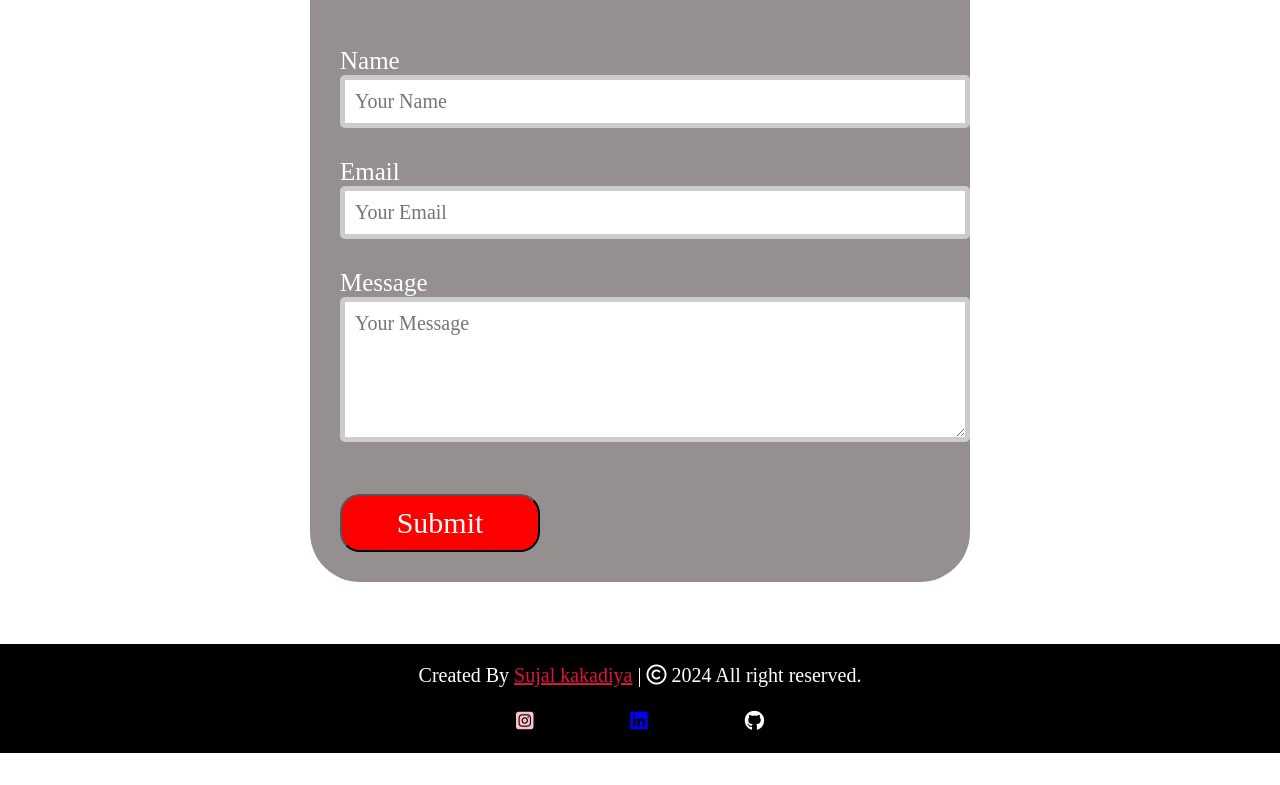
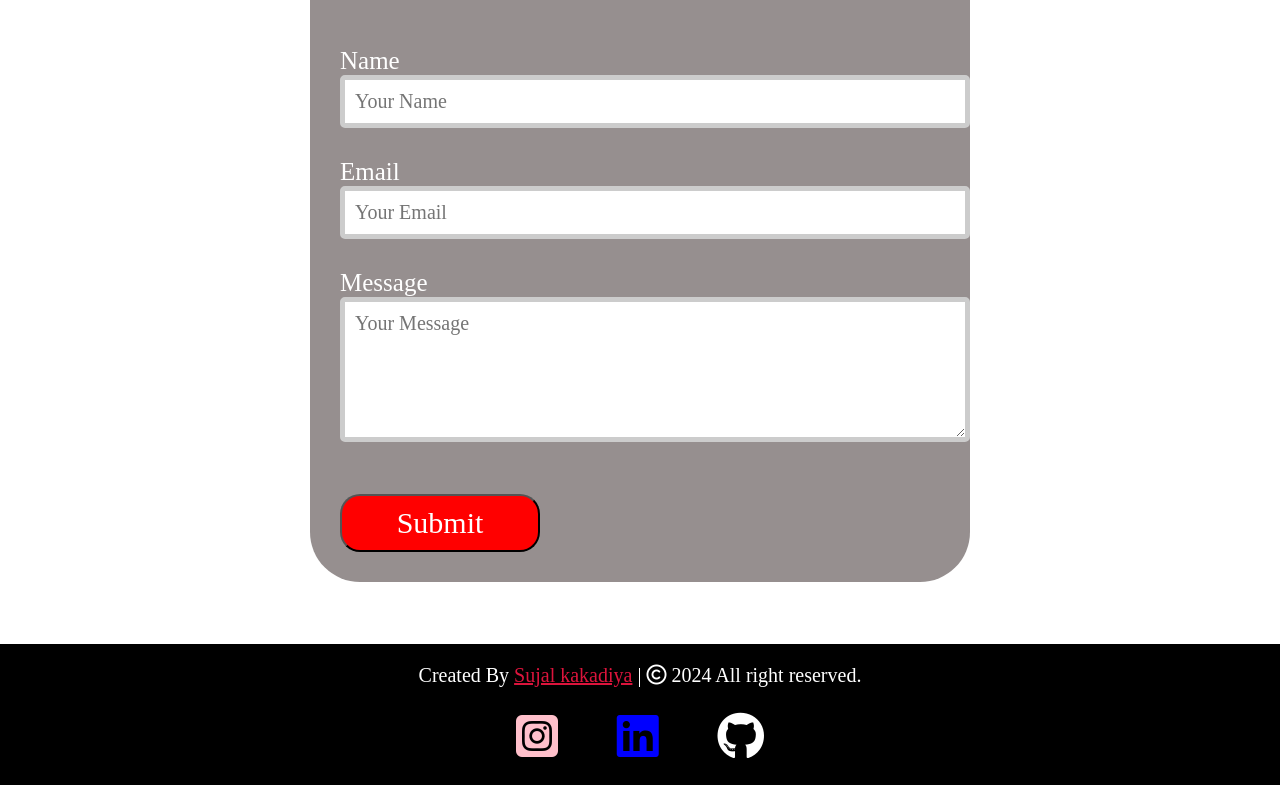
Before and after one commit to er-sujal/Sujal_Kakadiya, a plain HTML site: page index.html in a window 1280 px wide. Shown: the part 3456-4241 px from the top of the page. Before the commit the page ends 4209 px from the top, so only its background shows below. Drawn offline with Linux system fonts and the light colour scheme; a web font is replaced by a local one.

Commit message:
Update style.css

```diff
--- a/style.css
+++ b/style.css
@@ -453,6 +453,7 @@ footer span a:hover {
 
 .insta a {
     color: white;
+    font-size: 4.8rem;
 }
 
 .insta a:hover {
```
